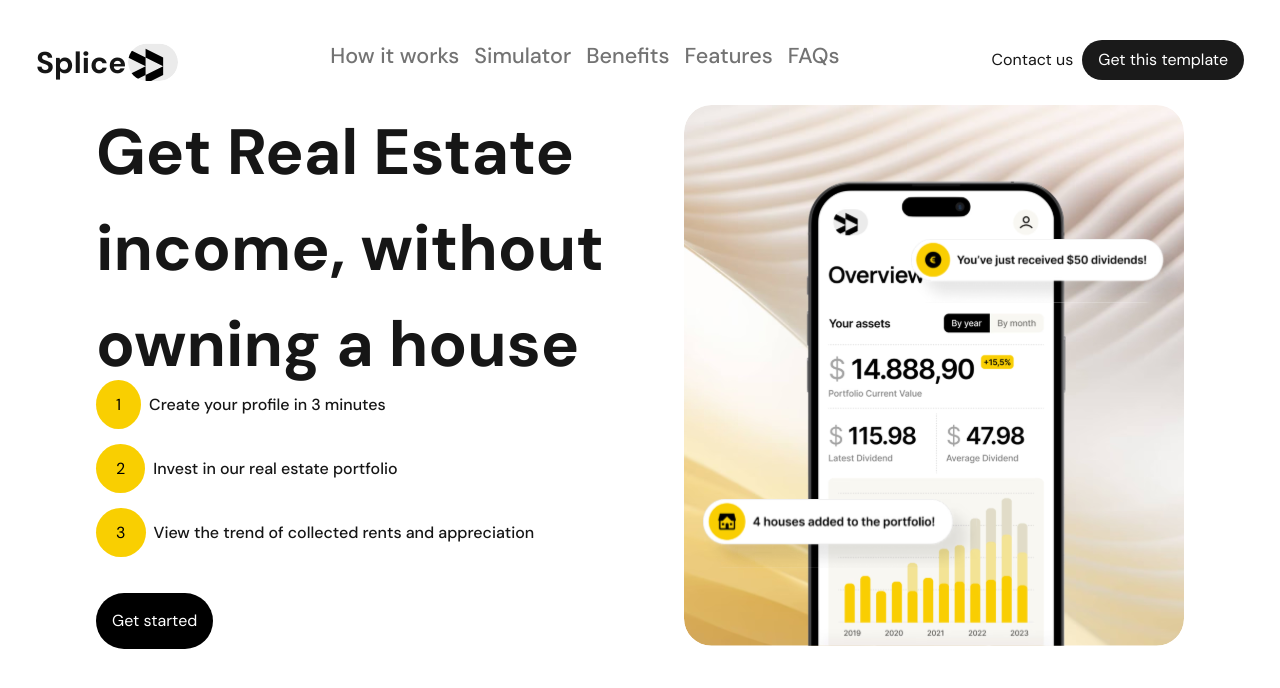
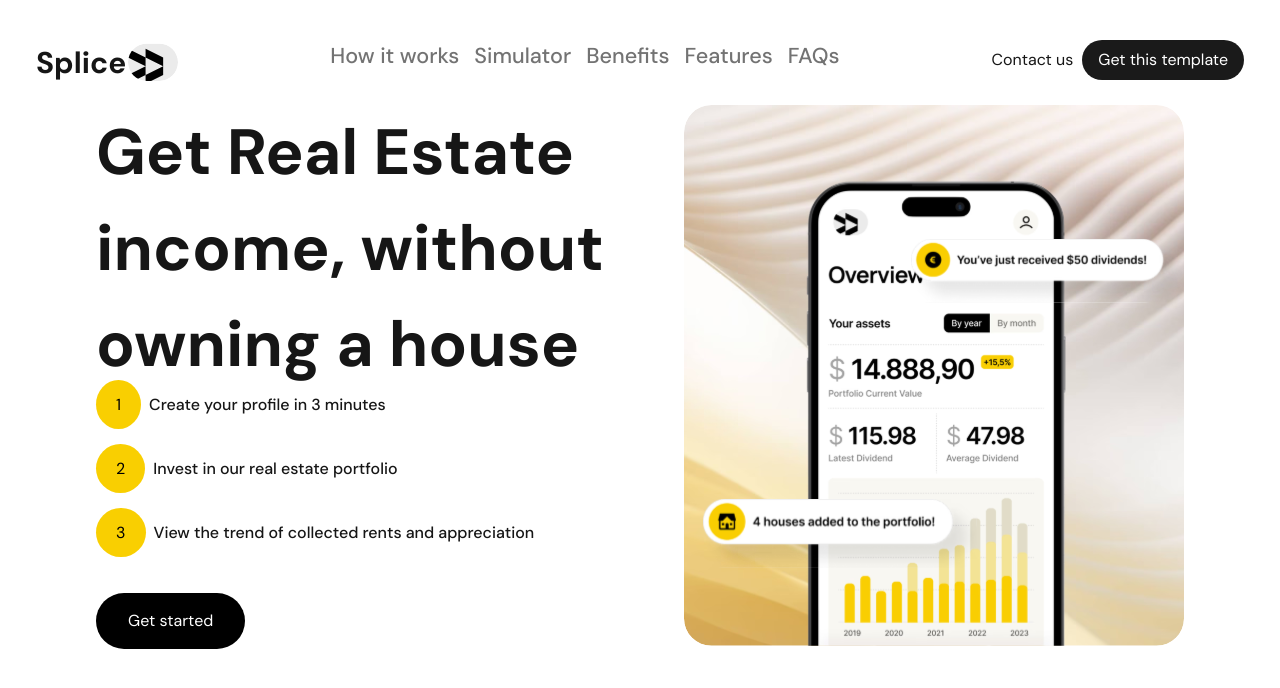
Before and after one commit to Daniel264/Slice, a Next.js app: page / in a window 1280 px wide. Shown: the top 688 px of the page. Built offline with nearby package versions, Linux system fonts and the light colour scheme.

Commit message:
change the default button padding variable

```diff
--- a/src/styles/SCSS/index.css
+++ b/src/styles/SCSS/index.css
@@ -116,7 +116,7 @@
 .butn {
   background-color: black;
   color: white;
-  padding: 1rem;
+  padding: 1rem 2rem;
   border-radius: 4.5rem;
   border: none;
   cursor: pointer;
--- a/src/styles/SCSS/mixins/_mixins.scss
+++ b/src/styles/SCSS/mixins/_mixins.scss
@@ -1,4 +1,4 @@
-@mixin button-style($bg-color, $text-color: white, $padding: 1rem) {
+@mixin button-style($bg-color, $text-color: white, $padding: 1rem 2rem) {
     background-color: $bg-color;
     color: $text-color;
     padding: $padding;
```
Also changed, not shown: 1 other file (tests, documents, lock files or other folders).
